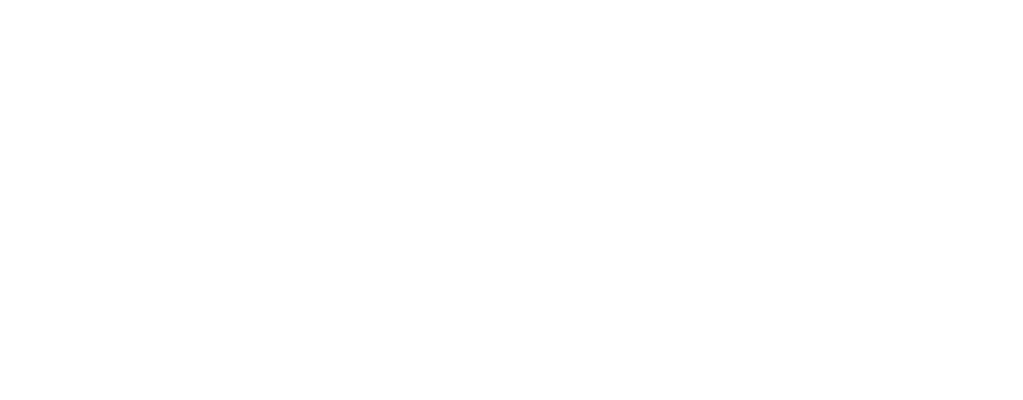
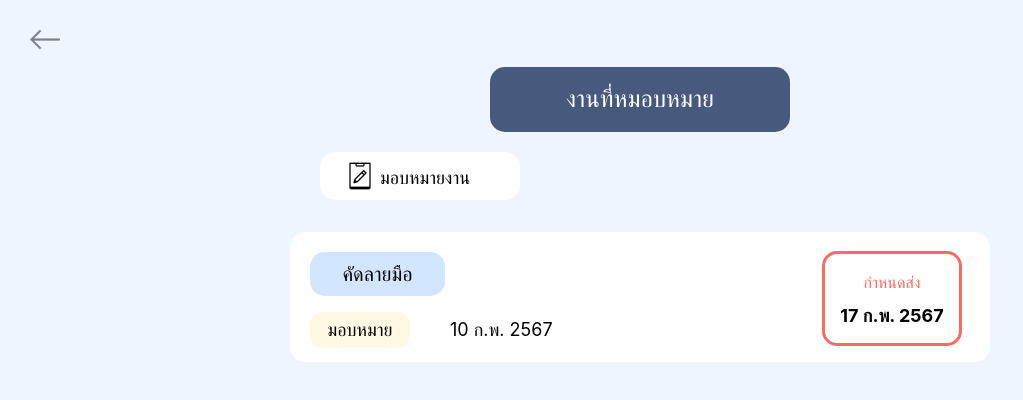
Before and after one commit to MinDDdo/Projectend_frontend, a Nuxt app: page /Assignment in a window 1280 px wide. Before the commit this address had no page. Shown: the top 400 px of the page, without its empty margins (0-1023 px from the left). Built offline with nearby package versions, Linux system fonts and the light colour scheme.

Commit message:
สร้างหน้าAssignmet page

```diff
--- /dev/null
+++ b/pages/Assignment.vue
@@ -0,0 +1,62 @@
+<script>
+
+</script>
+
+<template>
+    <div class="h-screen bg-[#EEF5FF]">
+        <div class="">
+            <div class="">
+                <img src="~/assets/images/arrow.png"  alt="arrow"
+                class="pt-3 pl-5 w-[75px]"
+                />
+            </div>
+        </div>
+
+        <div class="flex justify-center ">
+            <div class="bg-[#475A7D]  rounded-[15px] w-[300px] h-[65px] ">
+                <p class="text-center text-white text-bold text-2xl mt-4">งานที่หมอบหมาย</p>
+            </div>
+        </div>
+
+        <div class="mt-5 px-80">
+            <div class="bg-[#FFFFFF] rounded-[15px] p-2 w-[200px] flex item-center ">
+                <img src="~/assets/images/task.png" alt="task"
+                class="pl-4 "
+                />
+                <p class="text-center mt-1 text-lg pl-1">มอบหมายงาน</p>
+            </div>
+        </div>
+
+        <div class="flex justify-center mt-8">
+            <div class="bg-[#FFFFFF] w-[700px] h-[130px] p-5 rounded-[15px] ">
+                <div class="flex flex-col">
+                    <div class="">
+                        <div class="">
+                            <div class="p-2 bg-[#D2E7FF] w-[135px] rounded-[15px]">
+                                <p class="text-center text-xl font-medium">คัดลายมือ</p>
+                            </div>
+                        </div>
+
+                        <div class="mt-4 flex item-center ">
+                            <div class="p-1 bg-[#FFF8E3] rounded-[12px] w-[100px]">
+                                <p class="text-center text-lg">มอบหมาย</p>
+                            </div>
+                            <p class="text-center text-lg  mt-1 pl-10">10 ก.พ. 2567</p>
+                        </div>
+                    </div>
+
+                    <div class="flex justify-end relative pr-2">
+                        <div class="bg-[#FFFFFF] w-[140px] h-[95px] rounded-[15px] absolute transform -top-[97px] border-[3px] border-[#FE6963]">
+                            <div class="mt-4">
+                                <p class="text-center text-[#FE6963]">กำหนดส่ง</p>
+                                <p class="text-center mt-2 font-bold text-lg">17 ก.พ. 2567</p>
+                            </div>
+                        </div>
+                    </div>
+                </div>
+
+            </div>
+
+        </div>
+    </div>
+</template>
```
Also changed, not shown: assets/images/arrow.png (added), assets/images/task.png (added).
